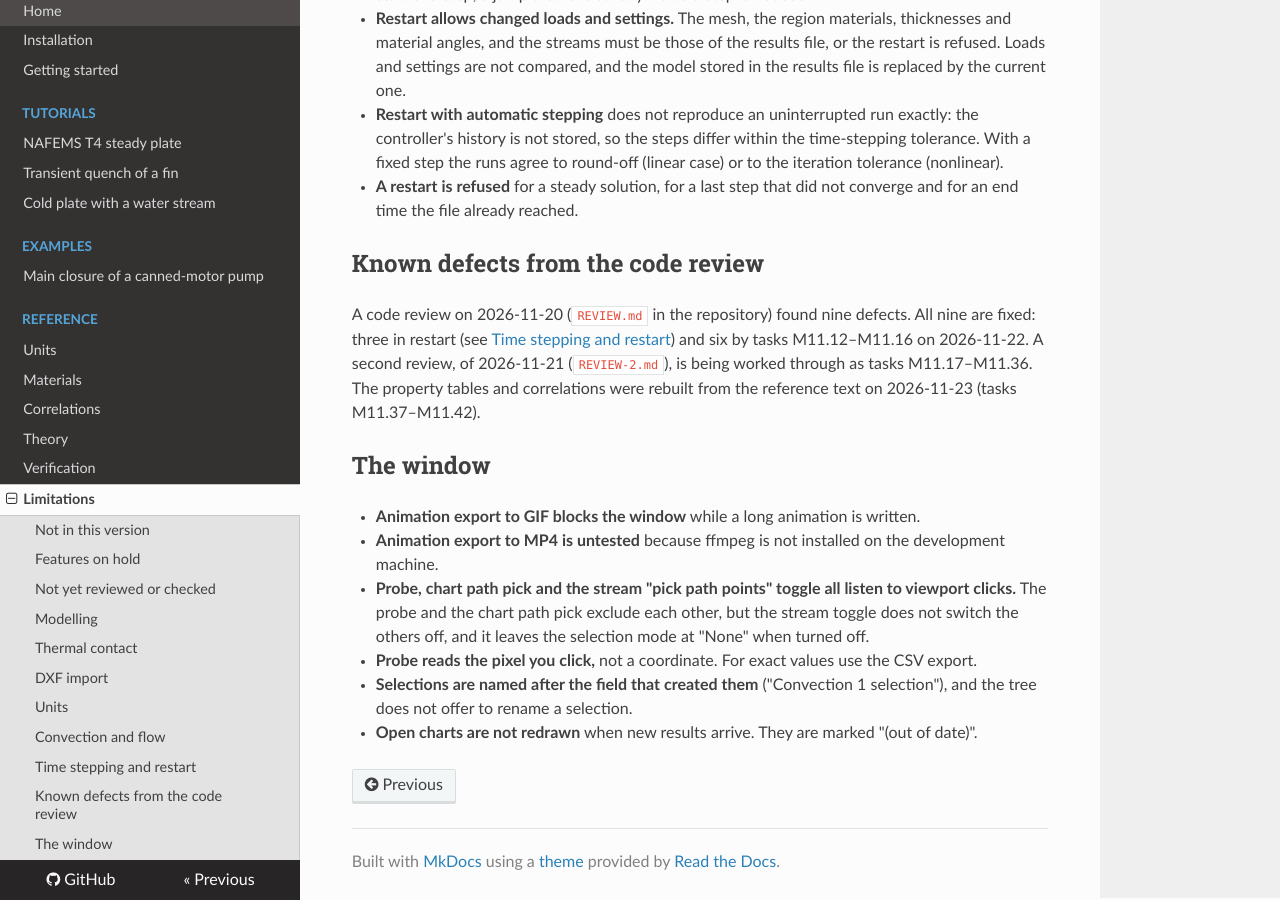
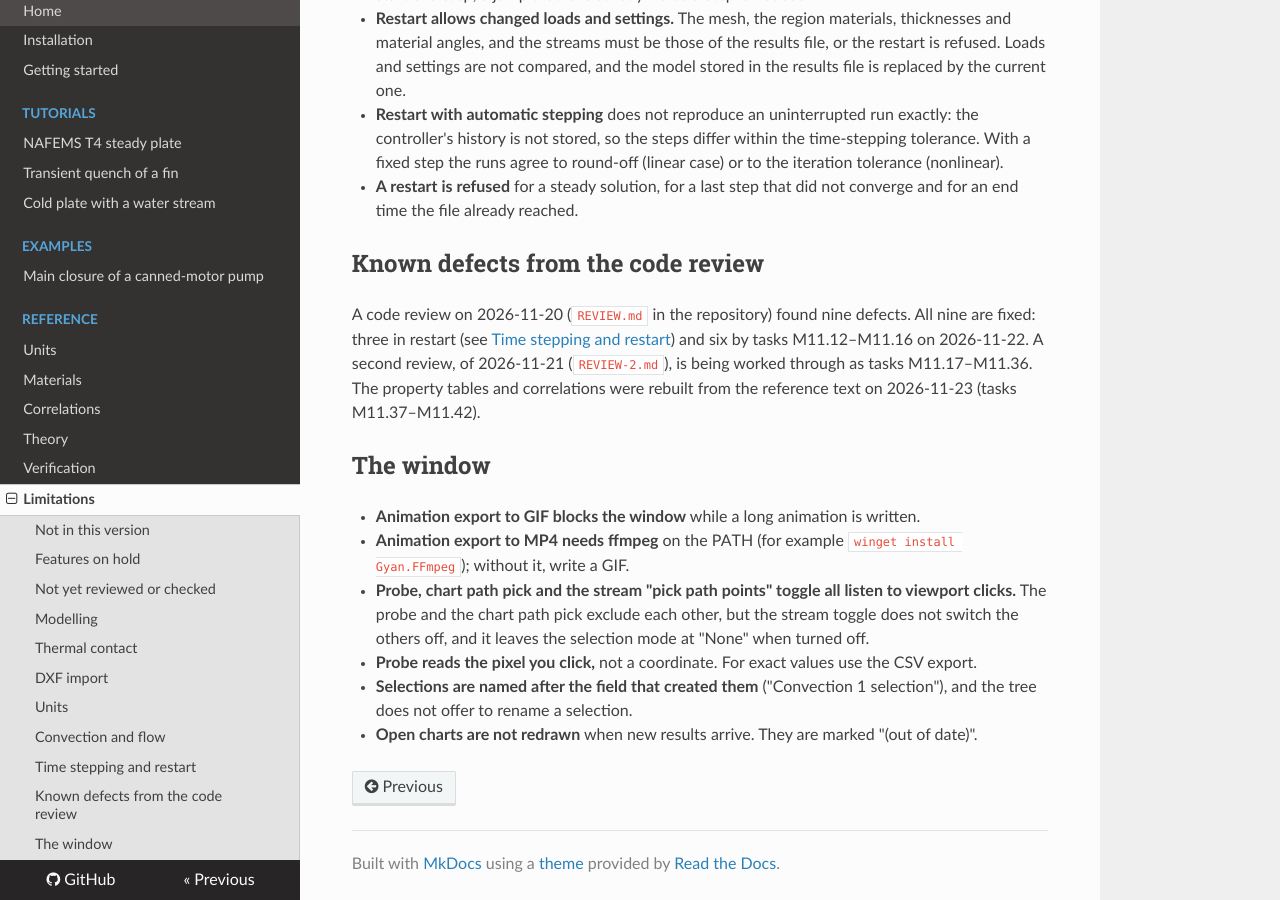
Before and after one commit to dilleyrd/thermal-fea, an MkDocs documentation site: the page built from guide/limitations.md, in a window 1280 px wide and 900 px high, scrolled down 3738 px. Built offline with MkDocs 1.6.1, drawn with Linux system fonts in a browser that asks for light colours; nearby versions of some CDN libraries.

Commit message:
Test MP4 animation export now that ffmpeg is installed
- tests/unit/test_export.py: a new test writes a three-frame MP4 and checks the file
  and its frame count with ffprobe (skipped without ffmpeg); the missing-ffmpeg test
  now patches shutil.which so it runs on every machine.
- Guide limitations: MP4 needs ffmpeg on the PATH (it was "untested"). OPEN_QUESTIONS
  and handover updated.

Co-Authored-By: Claude Opus 5.5 <noreply@anthropic.com>

```diff
--- a/guide/limitations.md
+++ b/guide/limitations.md
@@ -179,8 +179,8 @@ rebuilt from the reference text on 2026-11-23 (tasks M11.37–M11.42).
 ## The window
 
 - **Animation export to GIF blocks the window** while a long animation is written.
-- **Animation export to MP4 is untested** because ffmpeg is not installed on the
-  development machine.
+- **Animation export to MP4 needs ffmpeg** on the PATH (for example
+  `winget install Gyan.FFmpeg`); without it, write a GIF.
 - **Probe, chart path pick and the stream "pick path points" toggle all listen to
   viewport clicks.** The probe and the chart path pick exclude each other, but the stream
   toggle does not switch the others off, and it leaves the selection mode at "None" when
```
Also changed, not shown: docs/OPEN_QUESTIONS.md (+2 -1 lines), docs/handover.md (+3 -1 lines), 1 other file.
